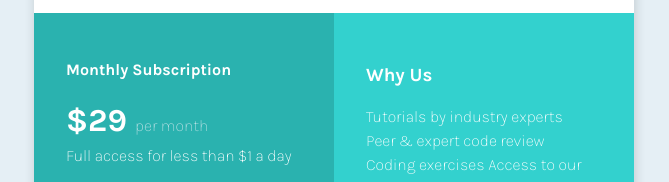
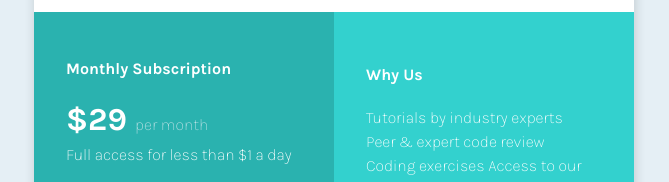
Before and after one commit to BKvip/Singlepricegridcomponent, a plain HTML site: page index.html in a window 1280 px wide. Shown: the part 374-556 px from the top of the page, 306-975 px from the left. Drawn offline with Linux system fonts and the light colour scheme.

Commit message:
update
h4

```diff
--- a/index.html
+++ b/index.html
@@ -170,7 +170,8 @@
             <div class="button">Sign Up</div>
           </div>
           <div class="container-bottom-right">
-            <h3>Why Us</h3>
+              <h4>Why Us</h4>
+
             <div class="container-bottom-right-subtitle fw200">
               Tutorials by industry experts Peer &amp; expert code review Coding
               exercises Access to our GitHub repos Community forum Flashcard
```
